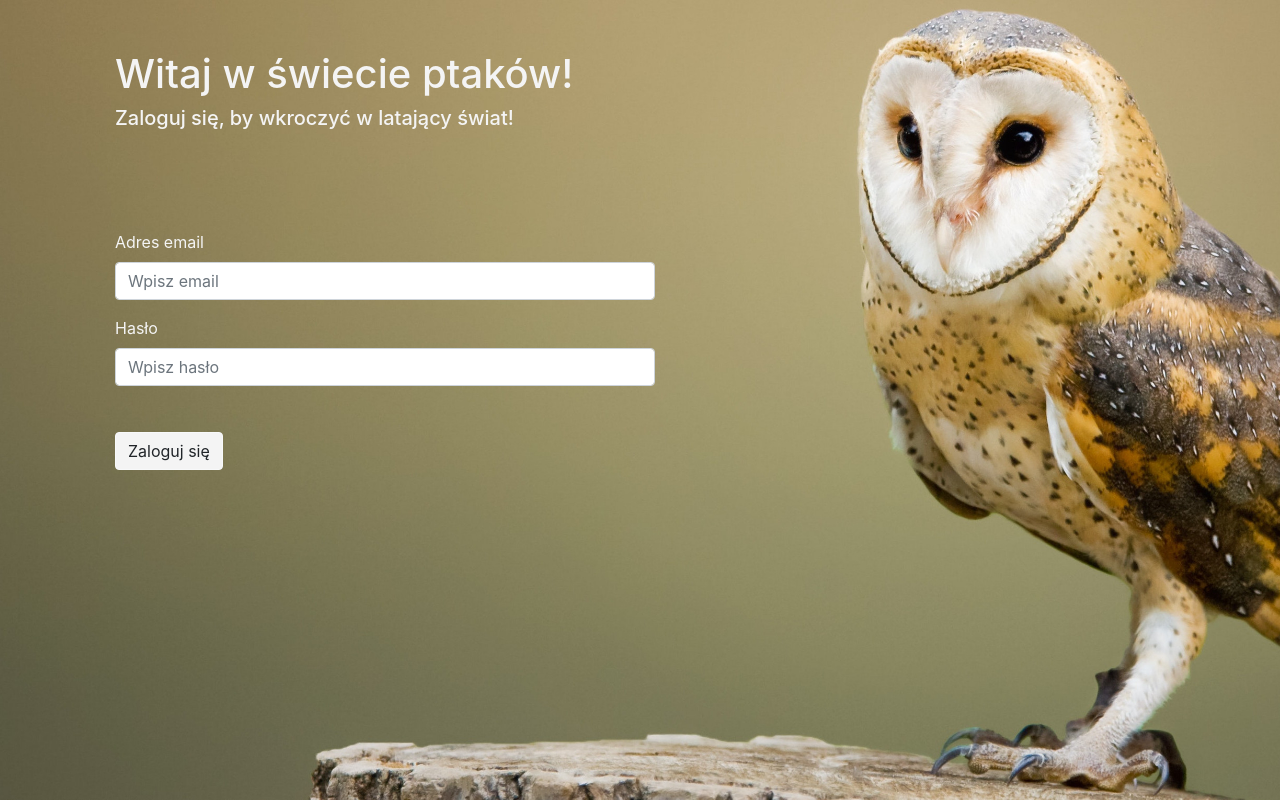
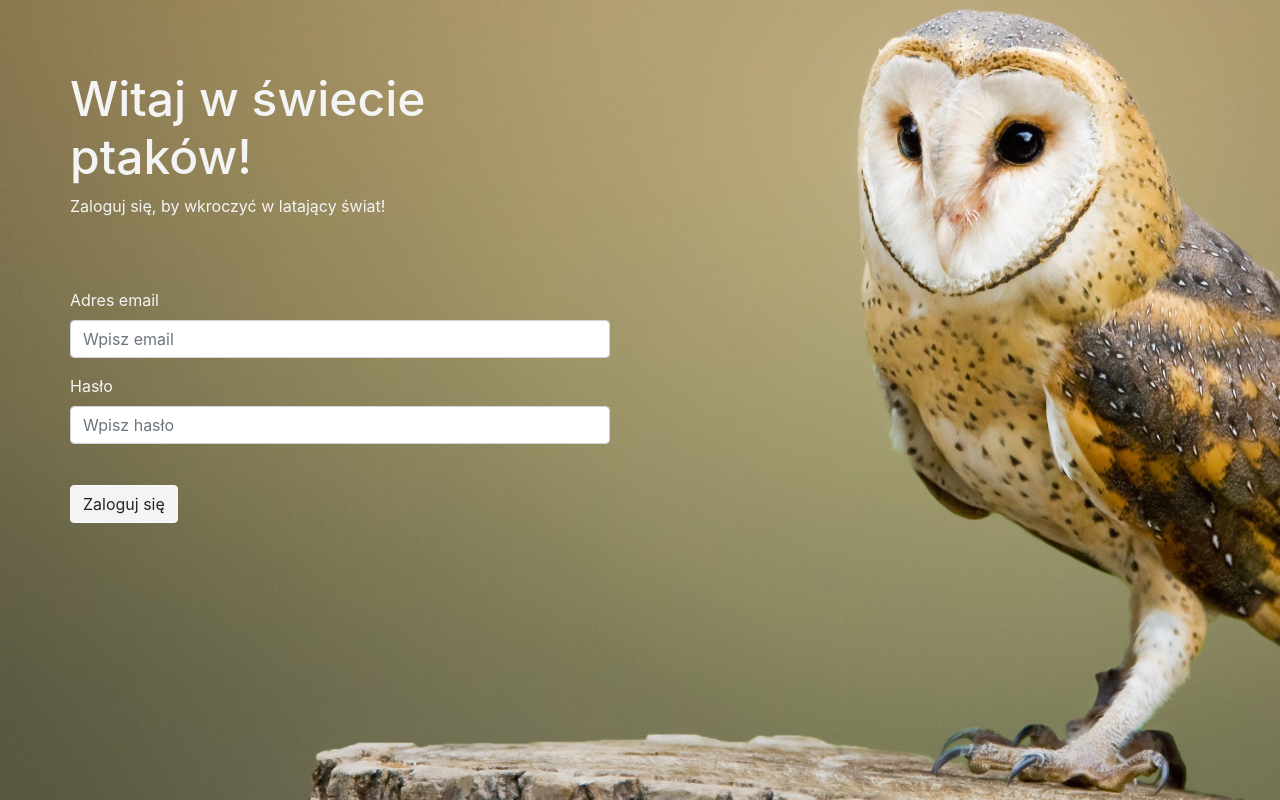
Before and after one commit to PanHungry/birds, a PHP site: page / in a window 1280 px wide. Run offline with PHP 8.4, Linux system fonts and the light colour scheme.

Commit message:
Add files via upload
index page fixed

```diff
--- a/css/custom.css
+++ b/css/custom.css
@@ -1,5 +1,9 @@
 body{
     color: #f4f4f4;
+}
+
+#logForm{
+    margin: 0 20px;
 }
 
 #index {
@@ -10,18 +14,59 @@ body{
     background-size: cover;
 }
 
-#logForm{
-    margin-left: 100px;
+#index .btn{
+    width: 75%;
 }
 
 #welcome{
-    margin: 50px 0px 100px 0px;
+    padding: 20px 0 30px 0;
+}
+
+#welcome h1{
+    font-size: 2rem;
+}
+
+#welcome h5{
+    display: none;
 }
 
 .btn{
-    margin-top:30px;
+    margin-top:25px;
 }
 
 .btn-light{
     background-color: #f4f4f4;
 }
+
+@media (min-width: 768px){
+
+    #welcome{
+        padding: 20px 0 70px 0;
+    }
+
+    #welcome h1{
+        font-size: 2.5rem;
+    }
+
+    #index .btn{
+        width: auto;
+    }
+}
+
+@media (min-width: 992px){
+
+    #welcome h1{
+        font-size: 3rem;
+    }
+
+    #welcome h5{
+        display: inline;
+    }
+
+    #logForm{
+        text-align: left !important;
+        width: 50%;
+        padding: 50px 50px;
+    }
+
+}
--- a/index.html
+++ b/index.html
@@ -12,16 +12,16 @@
 
 <body>
     <div id="index">
-        <div class="container h-100" id="logForm">
-            <div class="row h-100 ">
-                <form class="col-6">
+        <div class="text-center h-100" id="logForm">
             <div id="welcome">
                 <h1>Witaj w świecie ptaków!</h1>
-                        <h5>Zaloguj się, by wkroczyć w latający świat!</h4>
+                <h5><small>Zaloguj się, by wkroczyć w latający świat!</small></h5>
             </div>
+            <form class="">
                 <div class="form-group">
                     <label for="exampleInputEmail1">Adres email</label>
-                        <input type="email" class="form-control" id="exampleInputEmail1" aria-describedby="emailHelp" placeholder="Wpisz email">
+                    <input type="email" class="form-control" id="exampleInputEmail1" aria-describedby="emailHelp"
+                        placeholder="Wpisz email">
                 </div>
                 <div class="form-group">
                     <label for="exampleInputPassword1">Hasło</label>
@@ -31,7 +31,6 @@
             </form>
         </div>
     </div>
-    </div>
 </body>
 
 </html>
```
Lines whose indentation alone changed are shown as unchanged.
